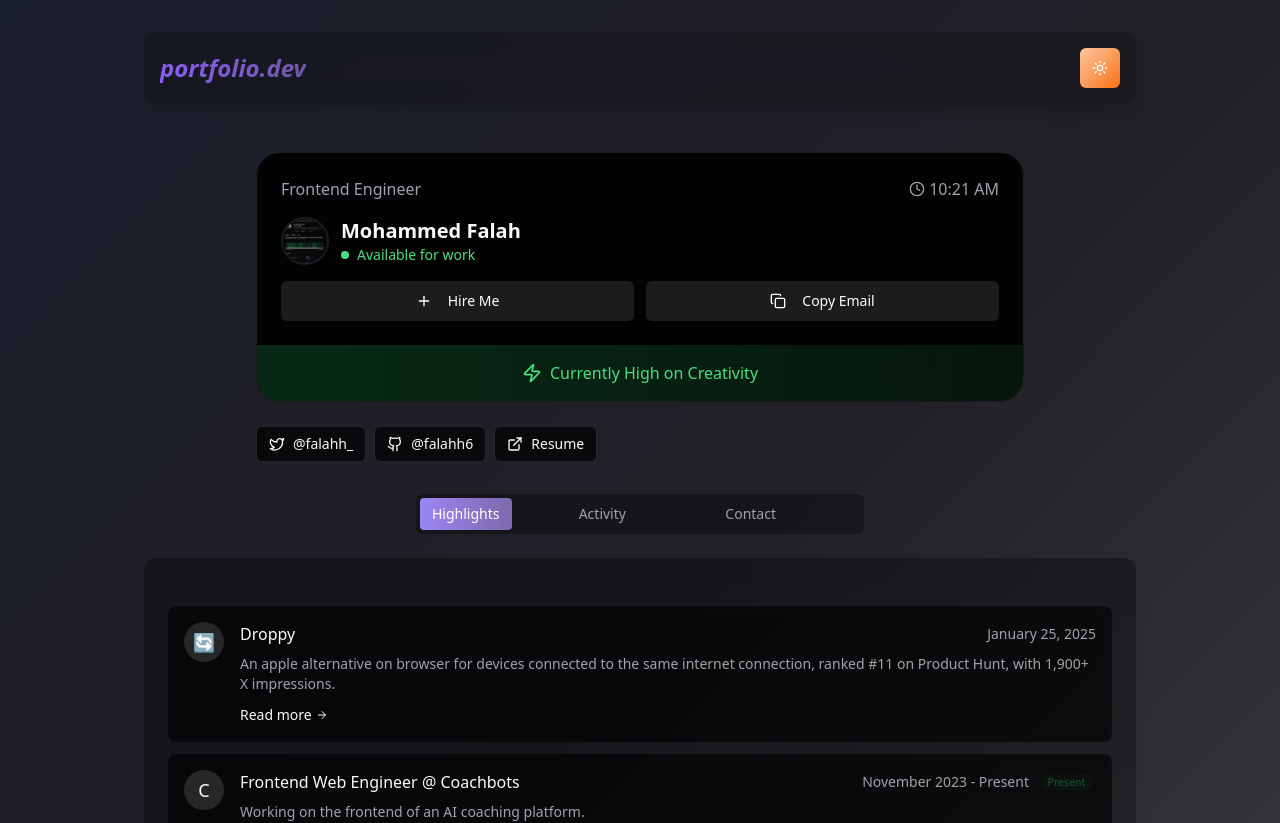
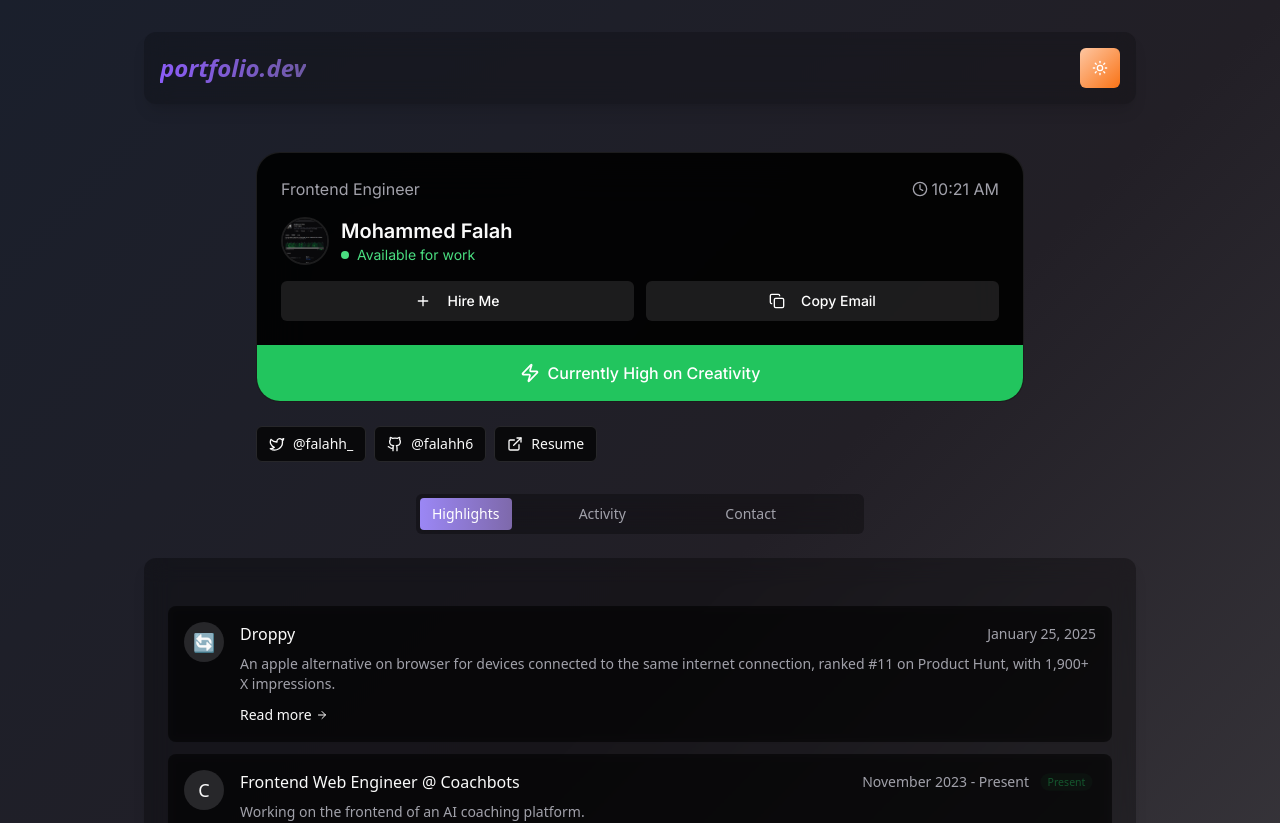
Before and after one commit to dong-suu/glow-up-your-profile, a React (Vite) app: page / in a window 1280 px wide. Shown: the top 823 px of the page. Built offline with nearby package versions, Linux system fonts and the light colour scheme.

Commit message:
feat: Improve intro card and styling
- Adjusted intro card width to match highlights on larger screens.
- Updated status bar color in intro card for better visibility.
- Implemented new font styles.

```diff
--- a/index.html
+++ b/index.html
@@ -1,26 +1,15 @@
+
 <!DOCTYPE html>
 <html lang="en">
   <head>
     <meta charset="UTF-8" />
+    <link rel="icon" type="image/svg+xml" href="/favicon.ico" />
     <meta name="viewport" content="width=device-width, initial-scale=1.0" />
-    <title>glow-up-your-profile</title>
-    <meta name="description" content="Lovable Generated Project" />
-    <meta name="author" content="Lovable" />
-
-    <meta property="og:title" content="glow-up-your-profile" />
-    <meta property="og:description" content="Lovable Generated Project" />
-    <meta property="og:type" content="website" />
-    <meta property="og:image" content="https://lovable.dev/opengraph-image-p98pqg.png" />
-
-    <meta name="twitter:card" content="summary_large_image" />
-    <meta name="twitter:site" content="@lovable_dev" />
-    <meta name="twitter:image" content="https://lovable.dev/opengraph-image-p98pqg.png" />
+    <link href="https://fonts.googleapis.com/css2?family=Inter:wght@400;500;600;700&display=swap" rel="stylesheet">
+    <title>Portfolio</title>
   </head>
-
   <body>
     <div id="root"></div>
-    <!-- IMPORTANT: DO NOT REMOVE THIS SCRIPT TAG OR THIS VERY COMMENT! -->
-    <script src="https://cdn.gpteng.co/gptengineer.js" type="module"></script>
     <script type="module" src="/src/main.tsx"></script>
   </body>
 </html>
--- a/src/components/IntroCard.tsx
+++ b/src/components/IntroCard.tsx
@@ -28,7 +28,7 @@ const IntroCard = () => {
       transition={{ duration: 0.3 }}
       className="w-full max-w-3xl mx-auto"
     >
-      <div className="bg-background/80 dark:bg-black/90 rounded-3xl overflow-hidden backdrop-blur-xl border border-border dark:border-white/10">
+      <div className="bg-background/80 dark:bg-black/90 rounded-3xl overflow-hidden backdrop-blur-xl border border-border dark:border-white/10 font-[Inter]">
         {/* Header */}
         <div className="p-4 md:p-6 pb-4">
           <div className="flex justify-between items-center text-muted-foreground mb-4">
@@ -77,9 +77,9 @@ const IntroCard = () => {
         </div>
 
         {/* Status Bar */}
-        <div className="bg-gradient-to-r from-green-500/10 to-green-500/5 dark:from-green-500/20 dark:to-green-500/10 p-4 flex items-center justify-center gap-2 text-green-600 dark:text-green-400">
+        <div className="bg-green-500 p-4 flex items-center justify-center gap-2 text-white">
           <Zap className="w-5 h-5" />
-          <span>Currently High on Creativity</span>
+          <span className="font-medium">Currently High on Creativity</span>
         </div>
       </div>
     </motion.div>
```
